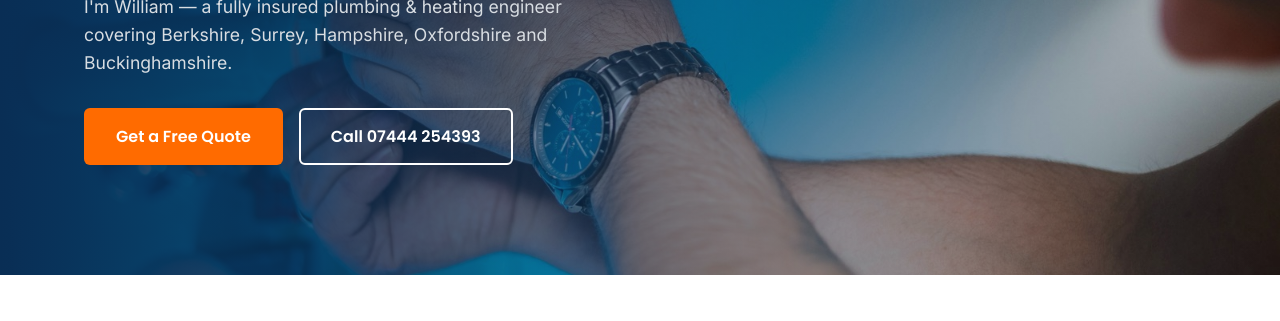
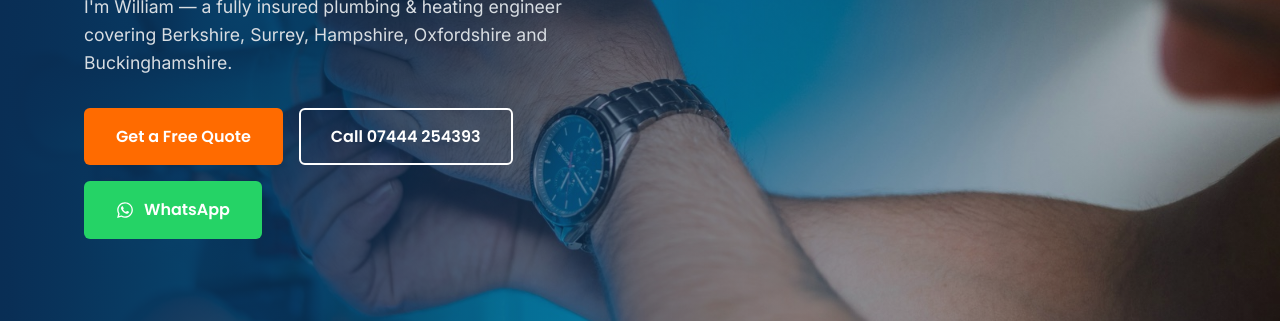
Before and after one commit to 4ddm/ws-services, a plain HTML site: page index.html in a window 1280 px wide. Shown: the part 331-652 px from the top of the page. Drawn offline with Linux system fonts and the light colour scheme.

Commit message:
Add WhatsApp button to hero, add JPG logo exports
Add a WhatsApp CTA (wa.me link) alongside the quote/call buttons in
the hero. Also add JPG exports of the wordmark (navy-on-white and
white-on-navy) and two square logo variants (WS monogram, and a
stacked WS-Services lockup) for use outside the site — e.g. Google
Business Profile.

Co-Authored-By: Claude Sonnet 5 <noreply@anthropic.com>

```diff
--- a/index.html
+++ b/index.html
@@ -61,6 +61,10 @@
           <div class="hero-actions">
             <a href="#get-a-quote" class="btn btn-primary">Get a Free Quote</a>
             <a href="tel:+447444254393" class="btn btn-outline">Call 07444 254393</a>
+            <a href="https://wa.me/447444254393" target="_blank" rel="noopener" class="btn btn-whatsapp">
+              <svg viewBox="0 0 448 512" width="18" height="18" fill="currentColor"><path d="M380.9 97.1C339 55.1 283.2 32 223.9 32c-122.4 0-222 99.6-222 222 0 39.1 10.2 77.3 29.6 111L0 480l117.7-30.9c32.4 17.7 68.9 27 106.1 27h.1c122.3 0 224.1-99.6 224.1-222 0-59.3-25.2-115-67.1-157zm-157 341.6c-33.2 0-65.7-8.9-94-25.7l-6.7-4-69.8 18.3L72 359.2l-4.4-7c-18.5-29.4-28.2-63.3-28.2-98.2 0-101.7 82.8-184.5 184.6-184.5 49.3 0 95.6 19.2 130.4 54.1 34.8 34.9 56.2 81.2 56.1 130.5 0 101.8-84.9 184.6-186.6 184.6zm101.2-138.2c-5.5-2.8-32.8-16.2-37.9-18-5.1-1.9-8.8-2.8-12.5 2.8-3.7 5.6-14.3 18-17.6 21.8-3.2 3.7-6.5 4.2-12 1.4-32.6-16.3-54-29.1-75.5-66-5.7-9.8 5.7-9.1 16.3-30.3 1.8-3.7.9-6.9-.5-9.7-1.4-2.8-12.5-30.1-17.1-41.2-4.5-10.8-9.1-9.3-12.5-9.5-3.2-.2-6.9-.2-10.6-.2-3.7 0-9.7 1.4-14.8 6.9-5.1 5.6-19.4 19-19.4 46.3 0 27.3 19.9 53.7 22.6 57.4 2.8 3.7 39.1 59.7 94.8 83.8 35.2 15.2 49 16.5 66.6 13.9 10.7-1.6 32.8-13.4 37.4-26.4 4.6-13 4.6-24.1 3.2-26.4-1.3-2.5-5-3.9-10.5-6.6z"/></svg>
+              WhatsApp
+            </a>
           </div>
         </div>
       </div>
--- a/style.css
+++ b/style.css
@@ -100,6 +100,15 @@ ul { list-style: none; }
   border-color: var(--grey-300);
 }
 .btn-outline-navy:hover { background: var(--navy); color: var(--white); border-color: var(--navy); }
+
+.btn-whatsapp {
+  background: #25d366;
+  color: var(--white);
+  display: inline-flex;
+  align-items: center;
+  gap: 10px;
+}
+.btn-whatsapp:hover { background: #1ebc59; color: var(--white); }
 
 .section { padding: 72px 0; }
 .section-grey { background: var(--grey-100); }
```
Also changed, not shown: images/logo-square-stacked.jpg (added), images/logo-square.jpg (added), images/wordmark-navy.jpg (added), images/wordmark-white.jpg (added).
